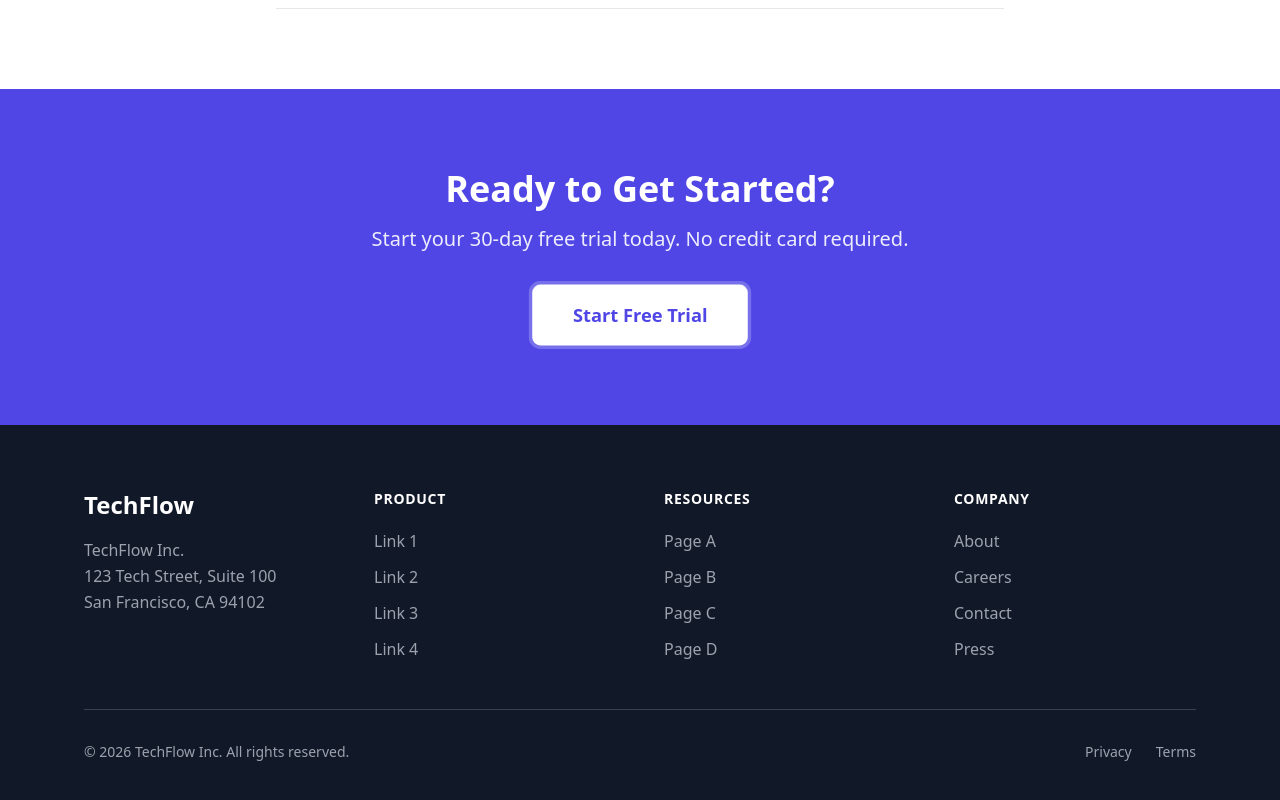
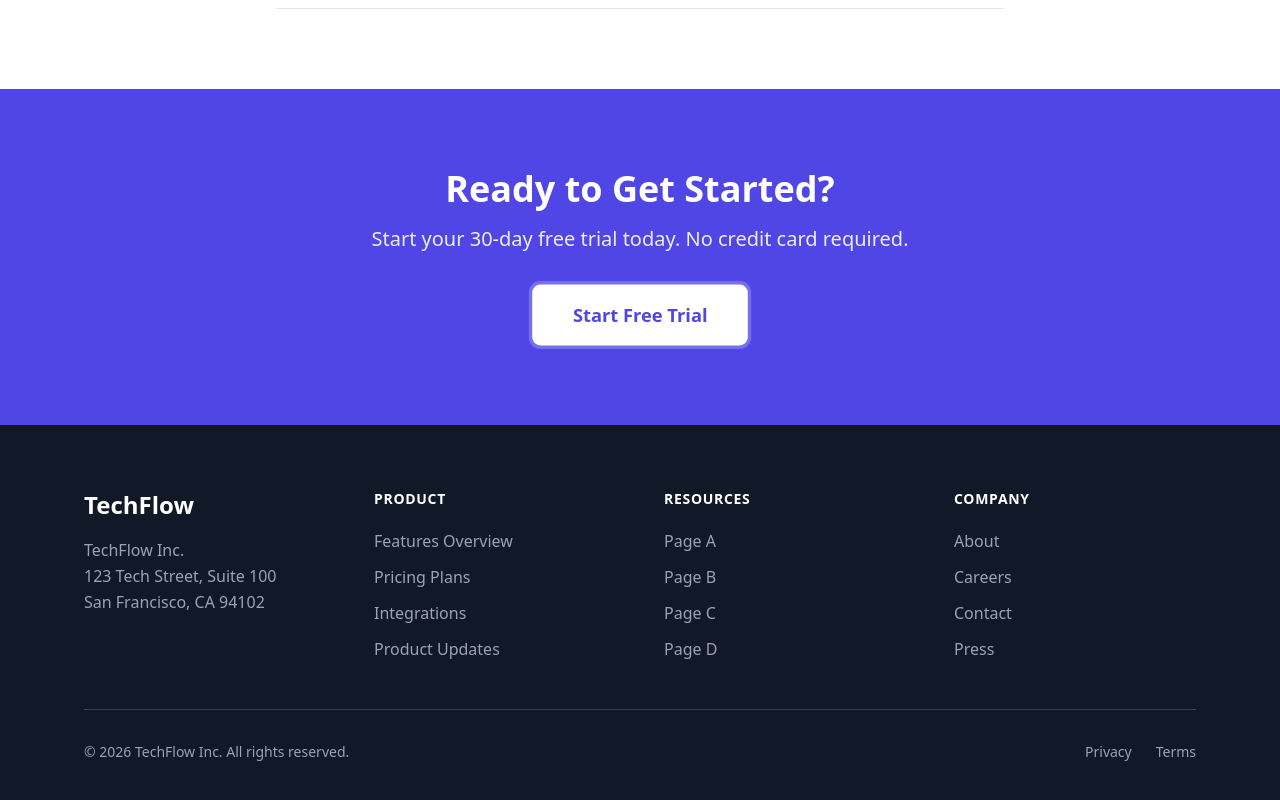
Before and after one commit to rumeshwrkn/nextjs-seo-demo, a Next.js app: page /bad in a window 1280 px wide. Shown: the part 2344-3144 px from the top of the page. Built offline with nearby package versions, Linux system fonts and the light colour scheme.

Commit message:
update: link labels

```diff
--- a/components/ui/CTAFooter.tsx
+++ b/components/ui/CTAFooter.tsx
@@ -55,10 +55,10 @@ export function Footer({ variant }: FooterProps) {
             <div>
               <h4 className="text-sm font-semibold uppercase tracking-wider mb-5">Product</h4>
               <ul className="space-y-3">
-                <li><a href="#" className="text-gray-400 hover:text-white">Link 1</a></li>
-                <li><a href="#" className="text-gray-400 hover:text-white">Link 2</a></li>
-                <li><a href="#" className="text-gray-400 hover:text-white">Link 3</a></li>
-                <li><a href="#" className="text-gray-400 hover:text-white">Link 4</a></li>
+                <li><a href="#" className="text-gray-400 hover:text-white">Features Overview</a></li>
+                <li><a href="#" className="text-gray-400 hover:text-white">Pricing Plans</a></li>
+                <li><a href="#" className="text-gray-400 hover:text-white">Integrations</a></li>
+                <li><a href="#" className="text-gray-400 hover:text-white">Product Updates</a></li>
               </ul>
             </div>
 
--- a/components/ui/Header.tsx
+++ b/components/ui/Header.tsx
@@ -15,7 +15,7 @@ export function Header({ variant }: HeaderProps) {
       <div className="bg-white border-b border-gray-200 sticky top-0 z-50">
         <div className="max-w-6xl mx-auto px-5 py-4 flex justify-between items-center">
           {/* No aria-label on logo link */}
-          <Link href="/bad" className="text-2xl font-bold text-primary">
+          <Link href="/site1" className="text-2xl font-bold text-primary">
             TechFlow
           </Link>
 
@@ -29,6 +29,9 @@ export function Header({ variant }: HeaderProps) {
               Start Free Trial
             </a>
           </div>
+          <svg className="block md:hidden w-4 h-4" fill="currentColor" viewBox="0 0 20 20">
+            <path d="M10 2L2 9h2v9h5v-5h2v5h5V9h2L10 2z" />
+          </svg>
         </div>
       </div>
     )
@@ -61,6 +64,9 @@ export function Header({ variant }: HeaderProps) {
             Start Free Trial
           </Link>
         </nav>
+        <svg className="block md:hidden w-4 h-4" fill="currentColor" viewBox="0 0 20 20">
+          <path d="M10 2L2 9h2v9h5v-5h2v5h5V9h2L10 2z" />
+        </svg>
       </div>
     </header>
   )
```
